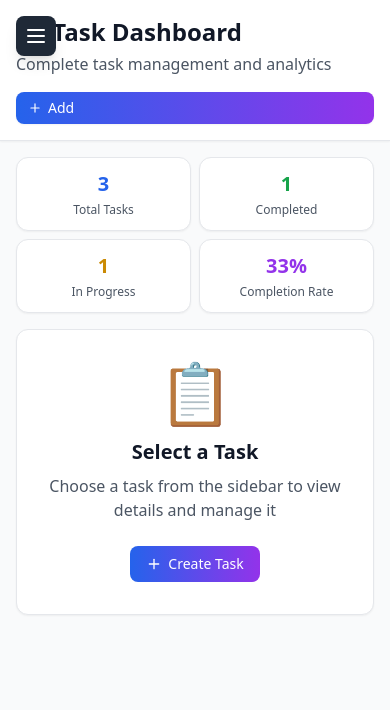
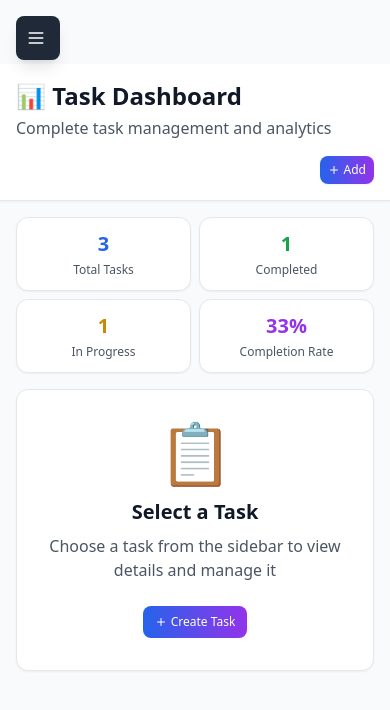
Before and after one commit to tediyo/Aufgabenplanung, a React (Create React App) app in the folder client/: page /dashboard in a window 390 px wide. Shown: the top 710 px of the page. Built offline with nearby package versions, Linux system fonts and the light colour scheme.

Commit message:
Media Enhancement

```diff
--- a/client/src/components/MobileDrawer.js
+++ b/client/src/components/MobileDrawer.js
@@ -43,9 +43,9 @@ const MobileDrawer = ({
       {/* Mobile Menu Button */}
       <button
         onClick={onClose}
-        className="lg:hidden fixed top-4 left-4 z-50 p-2 bg-gray-800 text-white rounded-lg shadow-lg hover:bg-gray-700 transition-colors"
+        className="lg:hidden fixed top-4 left-4 z-50 p-2.5 bg-gray-800 text-white rounded-lg shadow-lg hover:bg-gray-700 transition-colors touch-target"
       >
-        <Menu className="w-6 h-6" />
+        <Menu className="w-5 h-5" />
       </button>
 
       {/* Overlay */}
--- a/client/src/components/ResponsiveDashboard.js
+++ b/client/src/components/ResponsiveDashboard.js
@@ -151,22 +151,24 @@ const ResponsiveDashboard = () => {
       />
 
       {/* Main Content */}
-      <div className="flex-1 overflow-y-auto">
+      <div className="flex-1 overflow-y-auto lg:mt-0 mt-16">
         {/* Header */}
         <div className="bg-white shadow-sm border-b border-gray-200 p-4 lg:p-6">
           <div className="flex flex-col sm:flex-row sm:items-center sm:justify-between gap-4">
-            <div>
+            <div className="flex-1">
               <h1 className="text-2xl lg:text-3xl font-bold text-gray-900">📊 Task Dashboard</h1>
               <p className="text-gray-600 mt-1">Complete task management and analytics</p>
             </div>
+            <div className="flex justify-end">
               <button
                 onClick={() => setShowModal(true)}
-              className="flex items-center gap-1.5 px-3 py-1.5 sm:px-4 sm:py-2 bg-gradient-to-r from-blue-600 to-purple-600 text-white rounded-lg hover:from-blue-700 hover:to-purple-700 transition-all font-medium shadow-sm text-sm sm:text-base"
+                className="flex items-center gap-1 px-2 py-1.5 sm:gap-1.5 sm:px-3 sm:py-1.5 lg:px-4 lg:py-2 bg-gradient-to-r from-blue-600 to-purple-600 text-white rounded-lg hover:from-blue-700 hover:to-purple-700 transition-all font-medium shadow-sm text-xs sm:text-sm lg:text-base"
               >
-              <Plus className="w-3.5 h-3.5 sm:w-4 sm:h-4" />
+                <Plus className="w-3 h-3 sm:w-3.5 sm:h-3.5 lg:w-4 lg:h-4" />
                 <span className="hidden sm:inline">Add New Task</span>
                 <span className="sm:hidden">Add</span>
               </button>
+            </div>
           </div>
         </div>
 
@@ -330,9 +332,9 @@ const ResponsiveDashboard = () => {
               <p className="text-gray-600 mb-6">Choose a task from the sidebar to view details and manage it</p>
               <button
                 onClick={() => setShowModal(true)}
-                className="inline-flex items-center gap-1.5 px-4 py-2 sm:px-6 sm:py-3 bg-gradient-to-r from-blue-600 to-purple-600 text-white rounded-lg hover:from-blue-700 hover:to-purple-700 transition-all font-medium text-sm sm:text-base"
+                className="inline-flex items-center gap-1 px-3 py-2 sm:gap-1.5 sm:px-6 sm:py-3 bg-gradient-to-r from-blue-600 to-purple-600 text-white rounded-lg hover:from-blue-700 hover:to-purple-700 transition-all font-medium text-xs sm:text-sm lg:text-base"
               >
-                <Plus className="w-4 h-4 sm:w-5 sm:h-5" />
+                <Plus className="w-3 h-3 sm:w-4 sm:h-4 lg:w-5 lg:h-5" />
                 <span className="hidden sm:inline">Create Your First Task</span>
                 <span className="sm:hidden">Create Task</span>
               </button>
```
Lines whose indentation alone changed are shown as unchanged.
